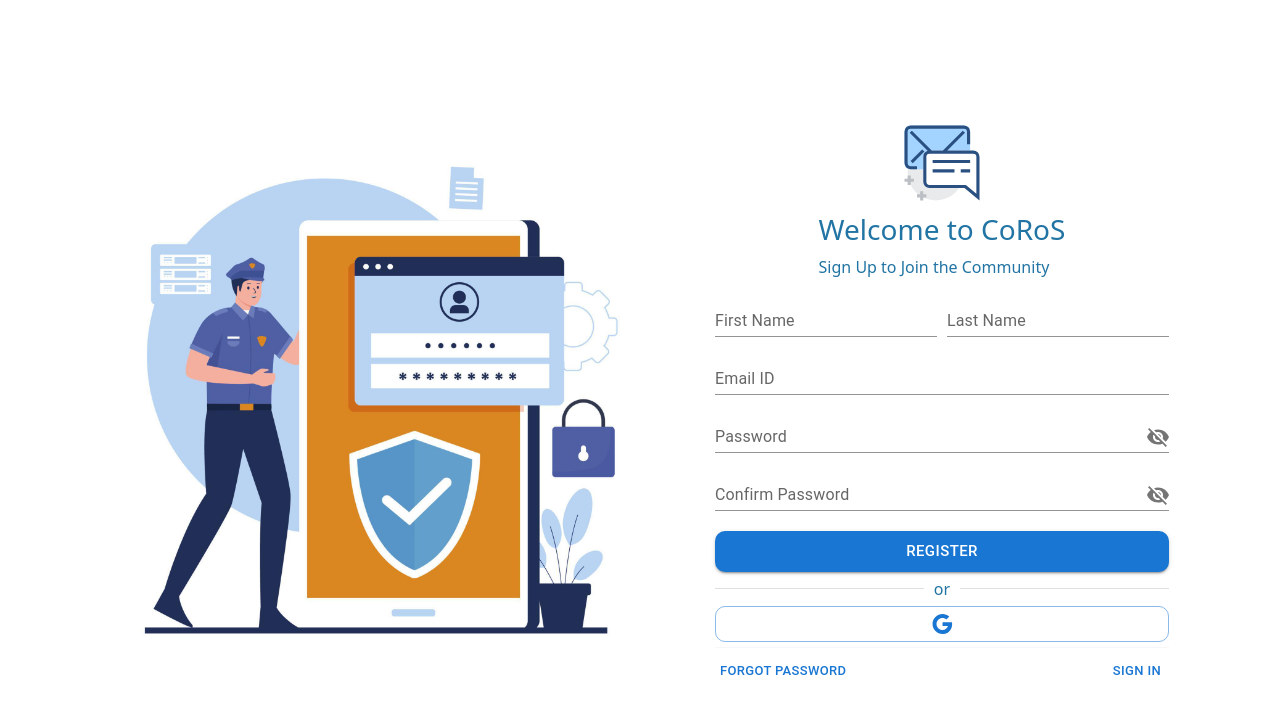
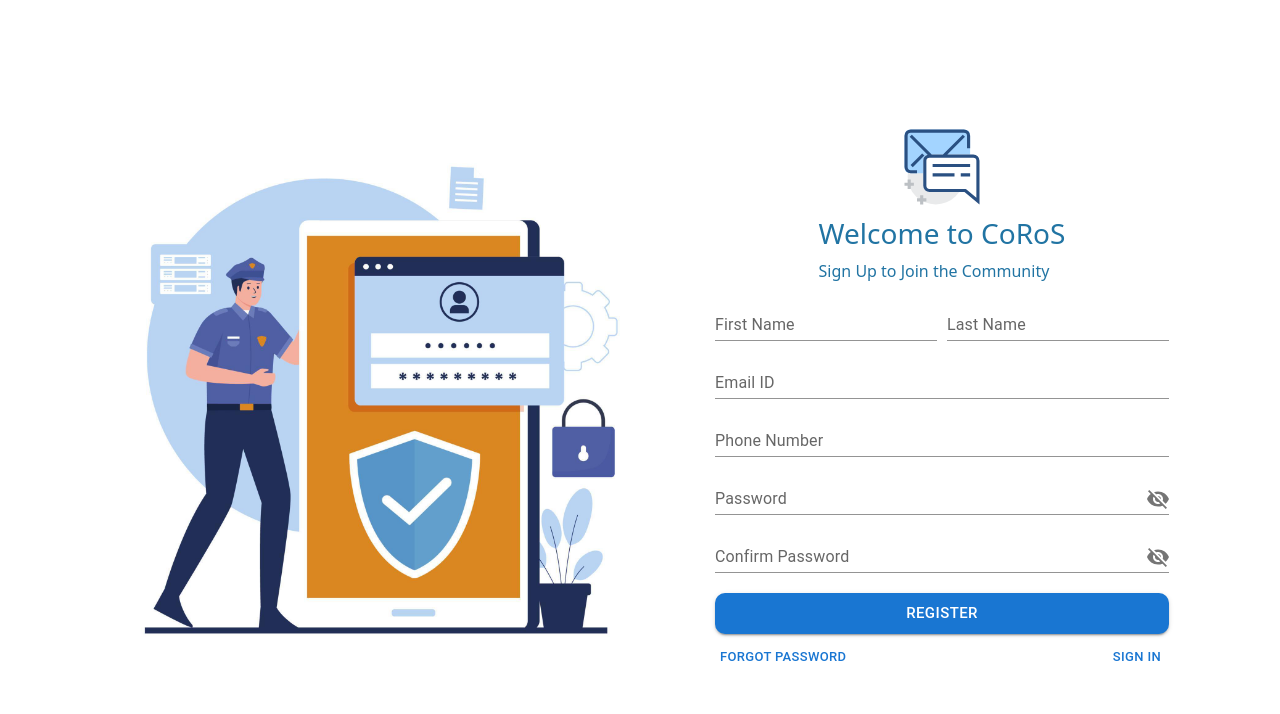
Before and after one commit to muthuabi/coros-vite, a React (Vite) app in the folder room-client/: page /login in a window 1280 px wide. Both pictures are taken after a click on the button "SIGN UP". Shown: the top 714 px of the page. Built offline with nearby package versions, Linux system fonts and the light colour scheme.

Commit message:
Changed some form and added phone and im gonna push to master

```diff
--- a/room-client/src/components/Register.jsx
+++ b/room-client/src/components/Register.jsx
@@ -20,6 +20,7 @@ const validationSchema = Yup.object({
   firstname: Yup.string().required("First Name is required"),
   lastname: Yup.string().required("Last Name is required"),
   email: Yup.string().email("Invalid email address").required("Email is required"),
+  phone:Yup.string().matches(/^[6-9]\d{9}$/,"Invalid Indian Phone Number").notRequired(),
   password: Yup.string().required("Password is required").min(8, "Password must be at least 8 characters"),
   confirmPassword: Yup.string()
     .oneOf([Yup.ref('password'), null], 'Passwords must match')
@@ -41,7 +42,7 @@ const Register = () => {
   };
 
   const formik = useFormik({
-    initialValues: { firstname: "", lastname: "", email: "", password: "", confirmPassword: "" },
+    initialValues: { firstname: "", lastname: "", email: "",phone:"", password: "", confirmPassword: "" },
     validationSchema,
     onSubmit: (values) => {
       setLoadStatus(true);
@@ -108,6 +109,19 @@ const Register = () => {
           </div>
           <div className="form-group">
             <TextField
+              label="Phone Number"
+              name="phone"
+              variant="standard"
+              fullWidth
+              value={formik.values.phone}
+              onChange={formik.handleChange}
+              onBlur={formik.handleBlur}
+              error={formik.touched.phone && Boolean(formik.errors.phone)}
+              helperText={formik.touched.phone && formik.errors.phone}
+            />
+          </div>
+          <div className="form-group">
+            <TextField
               label="Password"
               name="password"
               type={passwordVisibilities.registerPassword?"text":"password"}
@@ -167,11 +181,11 @@ const Register = () => {
             {loadStatus ? "Registering..." : "Register"}
           </Button>
         </form>
-        <Divider>or</Divider>
+        {/* <Divider>or</Divider>
         <Button variant="outlined" sx={{ borderRadius: "10px" }} fullWidth>
           <GoogleIcon />
         </Button>
-        <Divider />
+        <Divider /> */}
         <div className="new-sign-in">
           <Button variant="text" size="small">
             Forgot Password
--- a/room-client/src/styles/login.css
+++ b/room-client/src/styles/login.css
@@ -15,6 +15,7 @@
     max-width:700px;
     width: min(100%,500px);
     min-width: 400px;
+    padding-bottom: 10px;
 
   }
   .login-inner-box
@@ -97,7 +98,6 @@
       {
         margin-top: 25px;
         align-items:normal;
-        padding-bottom: 10px;
       }
       .login-container{
         height:max-content;
```
